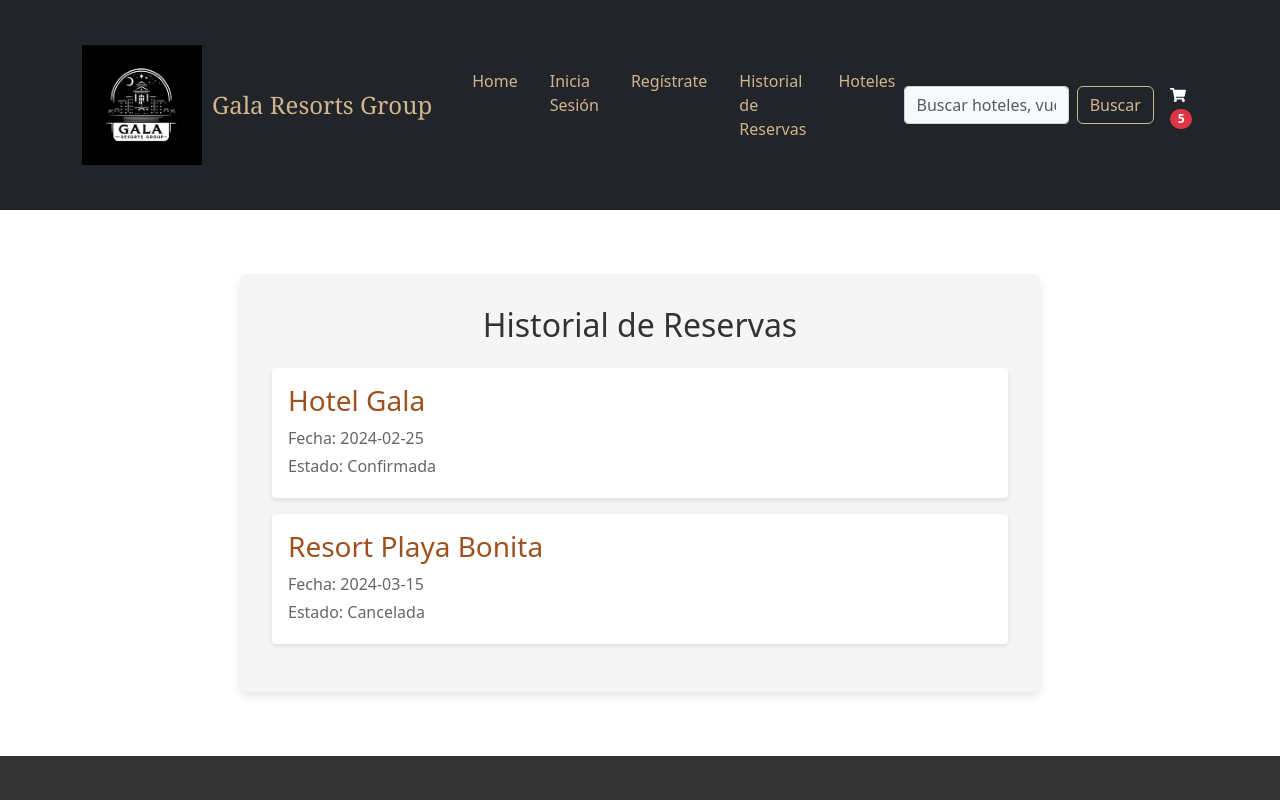
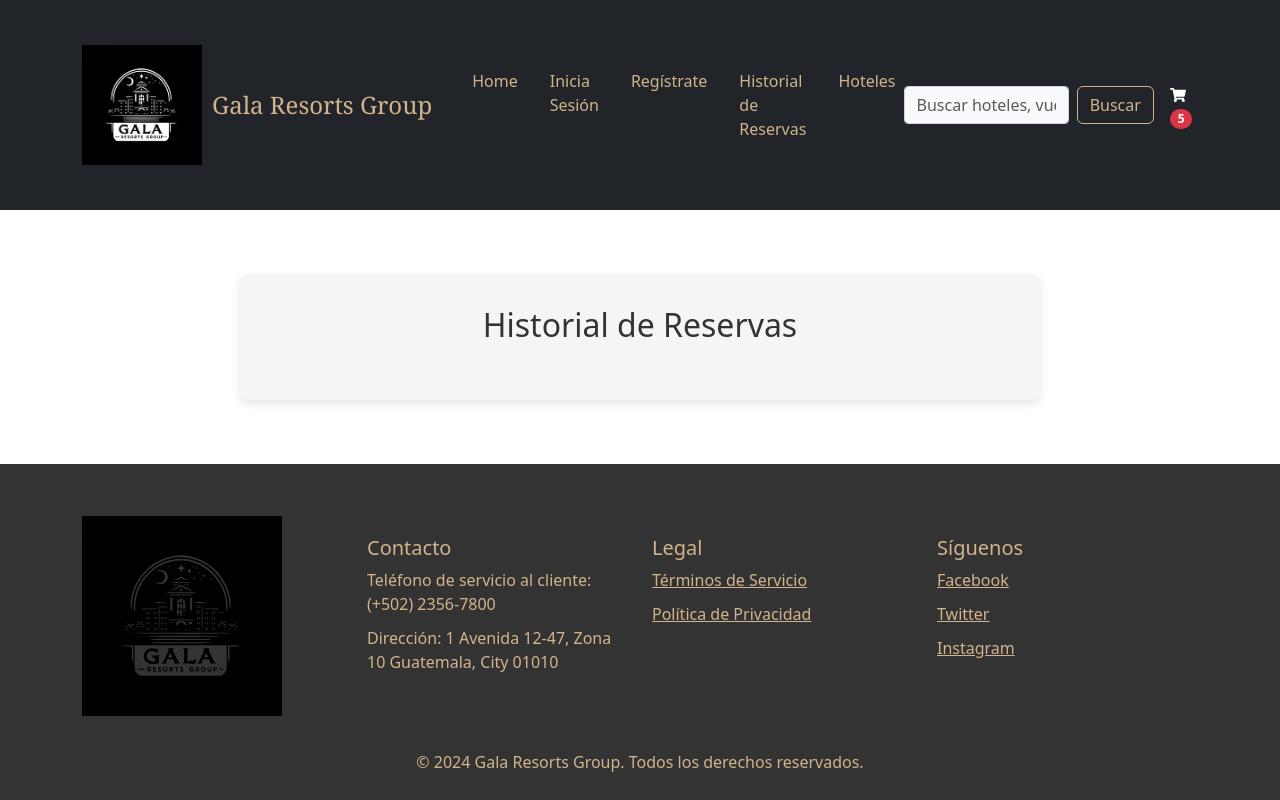
Before and after one commit to Rodas171315/Proyecto-B2B, a React (Create React App) app in the folder Hotel/frontend/sistema_hoteles/: page /booking-history in a window 1280 px wide. Shown: the top 800 px of the page. Built offline with nearby package versions, Linux system fonts and the light colour scheme.

Commit message:
historial de reservas

```diff
--- a/Hotel/frontend/sistema_hoteles/src/App.js
+++ b/Hotel/frontend/sistema_hoteles/src/App.js
@@ -10,16 +10,15 @@ import RegisterPage from './components/RegisterPage';
 import LoginPage from './components/LoginPage';
 import BookingHistoryPage from './components/BookingHistoryPage';
 import HotelDetailsPage from './components/HotelDetailsPage';
-import CheckoutPage from './components/CheckoutPage'; // Asegúrate de importar el componente
+import CheckoutPage from './components/CheckoutPage';
+import { ReservationsProvider } from './components/ReservationsContext';
 
 const App = () => {
   return (
+    <ReservationsProvider> {/* Envuelve tu aplicación o las rutas relevantes con ReservationsProvider */}
       <Router>
         <div className="App">
           <Header />
-        {/* Ejemplo de cómo agregar el enlace en el Header */}
-        <nav>
-        </nav>
           <main role="main" className="flex-shrink-0">
             <div className="container">
               <Routes>
@@ -35,13 +34,13 @@ const App = () => {
                 <Route path="/booking-history" element={<BookingHistoryPage />} />
                 <Route path="/hotel-details" element={<HotelDetailsPage />} />
                 <Route path="/checkout" element={<CheckoutPage />} />
-
               </Routes>
             </div>
           </main>
           <Footer />
         </div>
       </Router>
+    </ReservationsProvider>
   );
 };
 
--- a/Hotel/frontend/sistema_hoteles/src/components/BookingHistoryPage.jsx
+++ b/Hotel/frontend/sistema_hoteles/src/components/BookingHistoryPage.jsx
@@ -1,19 +1,31 @@
 import React from 'react';
+import { Button } from 'react-bootstrap';
+import { useReservations } from './ReservationsContext';
 
 const BookingHistoryPage = () => {
-  const bookings = [
-    { id: 1, hotelName: "Hotel Gala", date: "2024-02-25", status: "Confirmada" },
-    { id: 2, hotelName: "Resort Playa Bonita", date: "2024-03-15", status: "Cancelada" },
-  ];
+  const { reservations, cancelReservation } = useReservations();
+
+  const handleCancel = (id) => {
+    cancelReservation(id);
+    // Puedes añadir más lógica aquí si es necesario, como mostrar un mensaje de confirmación
+  };
 
   return (
     <div className="booking-history-container">
       <h2 className="booking-history-title">Historial de Reservas</h2>
-      {bookings.map((booking) => (
+      {reservations.map((booking) => (
         <div key={booking.id} className="booking-item">
           <h3>{booking.hotelName}</h3>
-          <p>Fecha: {booking.date}</p>
+          <p>Check-in: {booking.checkIn}</p>
+          <p>Check-out: {booking.checkOut}</p>
+          <p>Número de noches: {booking.nights}</p>
+          <p>Precio total: ${booking.price}</p>
           <p>Estado: {booking.status}</p>
+          {booking.status !== "Cancelada" && (
+            <Button variant="danger" onClick={() => handleCancel(booking.id)}>
+              Cancelar Reserva
+            </Button>
+          )}
         </div>
       ))}
     </div>
--- a/Hotel/frontend/sistema_hoteles/src/components/CheckoutPage.jsx
+++ b/Hotel/frontend/sistema_hoteles/src/components/CheckoutPage.jsx
@@ -1,13 +1,14 @@
 import React, { useState } from 'react';
 import { Container, Button, Form, Row, Col, Modal } from 'react-bootstrap';
 import { useNavigate, useLocation } from 'react-router-dom';
+import { useReservations } from './ReservationsContext';
 
 const CheckoutPage = () => {
   const navigate = useNavigate();
-  const location = useLocation(); // Mover la llamada a useLocation aquí, dentro del componente.
+  const location = useLocation();
   const [showSuccessModal, setShowSuccessModal] = useState(false);
+  const { addReservation } = useReservations();
 
-  // Extraer roomType y roomPrice del estado de navegación, si existe.
   const { roomType, roomPrice } = location.state || { roomType: '', roomPrice: '' };
 
   const [paymentDetails, setPaymentDetails] = useState({
@@ -24,24 +25,37 @@ const CheckoutPage = () => {
     checkOut: '',
   });
 
-
   const calculateNights = () => {
     const checkInDate = new Date(paymentDetails.checkIn);
     const checkOutDate = new Date(paymentDetails.checkOut);
-    const difference = checkOutDate - checkInDate;
-    const nights = difference / (1000 * 3600 * 24); // Convertir de milisegundos a días
-    return Math.max(nights, 0); // Asegura que el número de noches no sea negativo
+    const difference = checkOutDate.getTime() - checkInDate.getTime(); // Usar getTime() para obtener la diferencia en milisegundos
+    const nights = difference / (1000 * 3600 * 24);
+    return Math.max(nights, 0);
   };
 
   const handleInputChange = (event) => {
     const { name, value } = event.target;
-    setPaymentDetails({ ...paymentDetails, [name]: value });
+    setPaymentDetails(prevState => ({ ...prevState, [name]: value }));
   };
 
   const handleSubmit = (event) => {
     event.preventDefault();
-    console.log('Procesando pago con detalles: ', paymentDetails);
+
+    // Mover la creación de newReservation dentro de handleSubmit
+    const newReservation = {
+      id: Date.now(),
+      hotelName: roomType,
+      date: paymentDetails.checkOut,
+      status: "Confirmada",
+      price: roomPrice * calculateNights(),
+      nights: calculateNights(),
+      checkIn: paymentDetails.checkIn,
+      checkOut: paymentDetails.checkOut,
+    };
+
+    addReservation(newReservation);
     setShowSuccessModal(true);
+    // Aquí puedes incluir más lógica, como redirigir al usuario a otra página
   };
 
   return (
--- a/Hotel/frontend/sistema_hoteles/src/components/ReservationsContext.js
+++ b/Hotel/frontend/sistema_hoteles/src/components/ReservationsContext.js
@@ -7,23 +7,29 @@ export const useReservations = () => useContext(ReservationsContext);
 export const ReservationsProvider = ({ children }) => {
   const [reservations, setReservations] = useState([]);
 
-  // Cargar reservas al iniciar la aplicación
   useEffect(() => {
     const loadedReservations = JSON.parse(localStorage.getItem('reservations')) || [];
     setReservations(loadedReservations);
   }, []);
 
-  // Guardar reservas en localStorage cada vez que cambian
   useEffect(() => {
     localStorage.setItem('reservations', JSON.stringify(reservations));
   }, [reservations]);
 
   const addReservation = (reservation) => {
-    setReservations((prevReservations) => [...prevReservations, reservation]);
+    setReservations(prevReservations => [...prevReservations, reservation]);
+  };
+
+  const cancelReservation = (id) => {
+    setReservations(prevReservations =>
+      prevReservations.map(reservation =>
+        reservation.id === id ? { ...reservation, status: "Cancelada" } : reservation
+      )
+    );
   };
 
   return (
-    <ReservationsContext.Provider value={{ reservations, addReservation }}>
+    <ReservationsContext.Provider value={{ reservations, addReservation, cancelReservation }}>
       {children}
     </ReservationsContext.Provider>
   );
```
Lines whose indentation alone changed are shown as unchanged.
